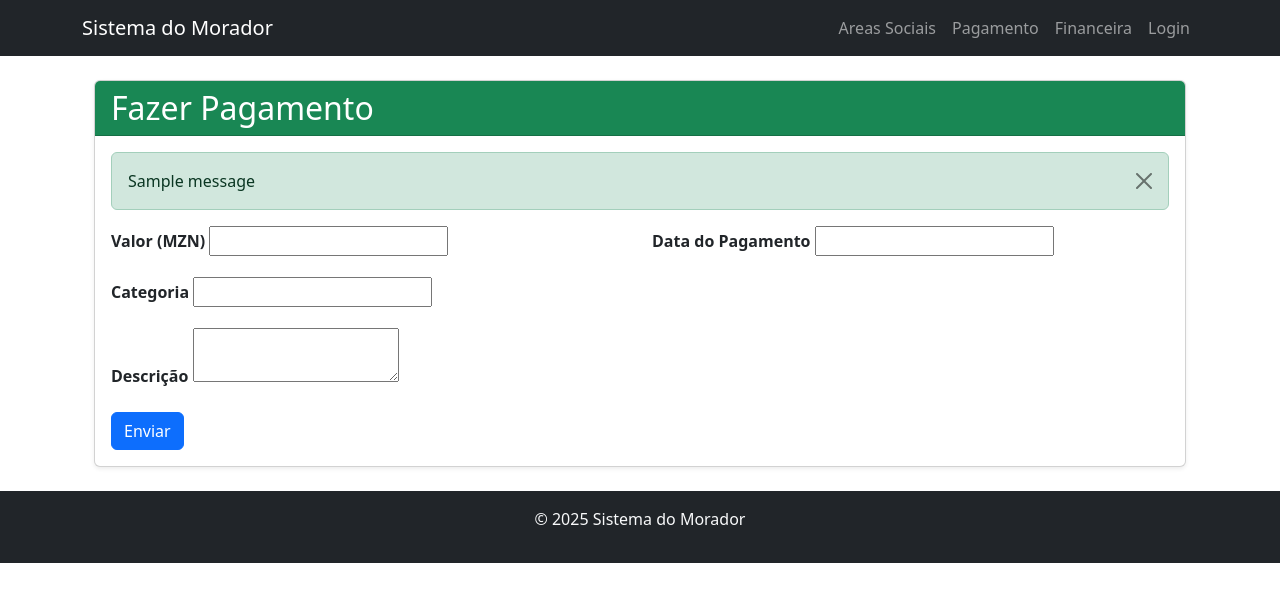
After one commit to konig11/condominio, a Django app: template moradores/templates/pagamento_morador.html in a window 1280 px wide. The commit adds this page. Shown: the top 602 px of the page. Run offline with Django 3.2, Linux system fonts and the light colour scheme; the template is opened without the code that fills it, so the values that code supplies are empty, except form fields; tables that the repository leaves empty hold one stand-in row (values such as "Sample post"); one stand-in notice (Sample message) is shown; form fields are guessed from the names that the template uses.

Commit message:
add the payament section for the moradores and correcet some erros in  login and acess rection

```diff
--- a/condominio/settings.py
+++ b/condominio/settings.py
@@ -142,6 +142,7 @@ MEDIA_ROOT = os.path.join(BASE_DIR, 'media')
 # https://docs.djangoproject.com/en/5.1/ref/settings/#default-auto-field
 
 
+LOGIN_URL = '/login'
 
 
 DEFAULT_AUTO_FIELD = 'django.db.models.BigAutoField'
--- a/moradores/admin_views.py
+++ b/moradores/admin_views.py
@@ -82,7 +82,7 @@ def criar_morador(request):
             morador = form.save(commit=False)
 
             # Criar usuário associado ao morador
-            username = request.POST.get('username')
+            username = request.POST.get('nome').lower()
             password = request.POST.get('password')
 
             if username and password:
--- a/moradores/templates/base_admin.html
+++ b/moradores/templates/base_admin.html
@@ -17,9 +17,9 @@
             </button>
             <div class="collapse navbar-collapse" id="navbarNav">
                 <ul class="navbar-nav ms-auto">
-                    <li class="nav-item"><a class="nav-link" href="#">Areas Sociais</a></li>
-                    <li class="nav-item"><a class="nav-link" href="#">Condominio</a></li>
-                    <li class="nav-item"><a class="nav-link" href="#">Visitas</a></li>
+                    <li class="nav-item"><a class="nav-link" href="{% url 'gestao_reservas'%}">Areas Sociais</a></li>
+                    <li class="nav-item"><a class="nav-link" href="{% url 'menu_morador'%}">Moradores</a></li>
+                    <li class="nav-item"><a class="nav-link" href="{% url 'saldo_condominio'%}">Pagamento</a></li>
 
                     {% if user.is_authenticated %}
                         <li class="nav-item"><a class="nav-link" href="{% url 'logout' %}">Logout</a></li>
--- a/moradores/templates/base_morador.html
+++ b/moradores/templates/base_morador.html
@@ -18,8 +18,8 @@
             <div class="collapse navbar-collapse" id="navbarNav">
                 <ul class="navbar-nav ms-auto">
                     <li class="nav-item"><a class="nav-link" href="{% url 'menu_reservas'%}">Areas Sociais</a></li>
-                    {% comment %} <li class="nav-item"><a class="nav-link" href="{% url ''%}">Condominio</a></li> {% endcomment %}
-
+                    <li class="nav-item"><a class="nav-link" href="{% url 'pagamento_morador'%}">Pagamento</a></li>
+                    <li class="nav-item"><a class="nav-link" href="{% url 'saldo_condominio'%}">Financeira</a></li>
                     {% if user.is_authenticated %}
                         <li class="nav-item"><a class="nav-link" href="{% url 'logout' %}">Logout</a></li>
                     {% else %}
--- /dev/null
+++ b/moradores/templates/pagamento_morador.html
@@ -0,0 +1,44 @@
+{% extends 'base_morador.html' %} {# pode ser diferente de base_admin.html #}
+
+{% block content %}
+<div class="container mt-4">
+    <div class="card shadow-sm">
+        <div class="card-header bg-success text-white">
+            <h2 class="mb-0">Fazer Pagamento</h2>
+        </div>
+        <div class="card-body">
+            {% if messages %}
+                {% for message in messages %}
+                    <div class="alert {% if message.tags == 'success' %}alert-success{% else %}alert-danger{% endif %} alert-dismissible fade show" role="alert">
+                        {{ message }}
+                        <button type="button" class="btn-close" data-bs-dismiss="alert" aria-label="Close"></button>
+                    </div>
+                {% endfor %}
+            {% endif %}
+
+            <form method="post">
+                {% csrf_token %}
+                <div class="row">
+                    <div class="mb-3 col-md-6">
+                        <label class="form-label fw-bold">Valor (MZN)</label>
+                        {{ form.valor }}
+                    </div>
+                    <div class="mb-3 col-md-6">
+                        <label class="form-label fw-bold">Data do Pagamento</label>
+                        {{ form.data_pagamento }}
+                    </div>
+                    <div class="mb-3 col-md-6">
+                        <label class="form-label fw-bold">Categoria</label>
+                        {{ form.categoria }}
+                    </div>
+                    <div class="mb-3 col-md-12">
+                        <label class="form-label fw-bold">Descrição</label>
+                        {{ form.descricao }}
+                    </div>
+                </div>
+                <button type="submit" class="btn btn-primary"><i class="fas fa-save"></i> Enviar</button>
+            </form>
+        </div>
+    </div>
+</div>
+{% endblock %}
--- a/moradores/urls.py
+++ b/moradores/urls.py
@@ -13,6 +13,7 @@ urlpatterns = [
     path("reservas/reservar-area/", views.reservar_area, name="reservar_area"),
     path("reservas/minhas-reservas/", views.minhas_reservas, name="minhas_reservas"),
     path('reservas/historico/', views.historico_reservas, name='historico_reservas'),
+    path('meu-pagamento/', views.pagamento_morador, name='pagamento_morador'),
 
 
         # Rotas do administrador
--- a/usuarios/views.py
+++ b/usuarios/views.py
@@ -28,7 +28,7 @@ def register_user(request):
 
 def login_view(request):
     if request.method == "POST":
-        username = request.POST.get("usuario")  # Usa "usuario", mas precisa ser "username"
+        username = request.POST.get("usuario").lower()  # Usa "usuario", mas precisa ser "username"
         password = request.POST.get("password")
 
         user = authenticate(request, username=username, password=password)  # Mantém "username"
```
Also changed, not shown: moradores/forms.py (+14 -0 lines), moradores/templates/menu_morador.html (+15 -2 lines), moradores/views.py (+34 -0 lines).
